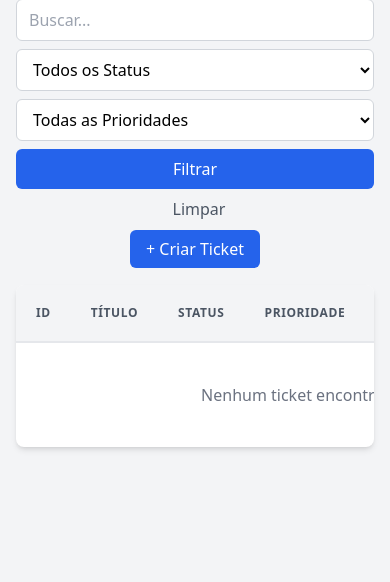
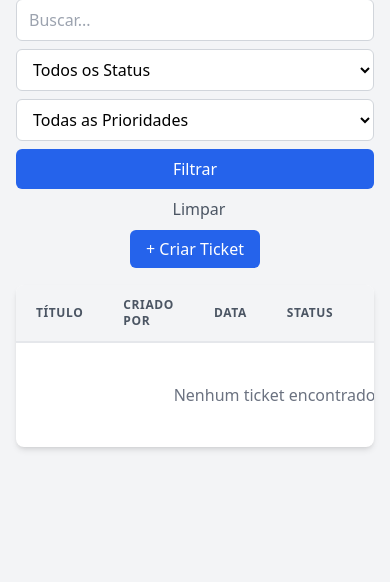
Before and after one commit to gabrielgasperig/projeto_integrador, a Django app: page / in a window 390 px wide. Shown: the part 145-727 px from the top of the page. Run offline with Django 5.2, Linux system fonts and the light colour scheme; the visitor is signed in with stand-in values (Sample User, id 1); data that the repository does not hold is empty; some libraries are stand-ins or nearby versions.

Commit message:
adjusting the service queue table

```diff
--- a/base_templates/global/partials/_pagination.html
+++ b/base_templates/global/partials/_pagination.html
@@ -1,5 +1,5 @@
 {% if page_obj.paginator.num_pages > 1 %}
-<nav aria-label="Paginação de Tickets" class="flex items-center justify-between border-t border-gray-200 bg-white px-4 py-3 sm:px-6 mt-6 rounded-b-lg">
+<nav aria-label="Paginação de Tickets" class="flex items-center justify-between border-t border-gray-200 bg-white px-4 py-3 sm:px-6 mt-6 rounded-lg">
     <div class="flex flex-1 justify-start">
         {% if page_obj.has_previous %}
             <a href="?page={{ page_obj.previous_page_number }}{% if request.GET.q %}&q={{ request.GET.q }}{% endif %}{% if request.GET.status %}&status={{ request.GET.status }}{% endif %}{% if request.GET.priority %}&priority={{ request.GET.priority }}{% endif %}" class="relative inline-flex items-center rounded-md border border-gray-300 bg-white px-4 py-2 text-sm font-medium text-gray-700 hover:bg-gray-50">
@@ -13,11 +13,11 @@
             <nav class="isolate inline-flex -space-x-px rounded-md shadow-sm" aria-label="Pagination">
                 {% for i in page_obj.paginator.page_range %}
                     {% if i == page_obj.number %}
-                        <a href="#" aria-current="page" class="relative z-10 inline-flex items-center bg-blue-600 px-4 py-2 text-sm font-semibold text-white focus:z-20">
+                        <a href="#" aria-current="page" class="relative ml-3 inline-flex items-center rounded-md border border-gray-300 bg-white px-4 py-2 text-sm font-medium text-gray-700 hover:bg-gray-50">
                             {{ i }}
                         </a>
                     {% elif i > page_obj.number|add:'-3' and i < page_obj.number|add:'3' %}
-                        <a href="?page={{ i }}{% if request.GET.q %}&q={{ request.GET.q }}{% endif %}{% if request.GET.status %}&status={{ request.GET.status }}{% endif %}{% if request.GET.priority %}&priority={{ request.GET.priority }}{% endif %}" class="relative inline-flex items-center px-4 py-2 text-sm font-semibold text-gray-900 ring-1 ring-inset ring-gray-300 hover:bg-gray-50 focus:z-20">
+                        <a href="?page={{ i }}{% if request.GET.q %}&q={{ request.GET.q }}{% endif %}{% if request.GET.status %}&status={{ request.GET.status }}{% endif %}{% if request.GET.priority %}&priority={{ request.GET.priority }}{% endif %}" class="relative ml-3 inline-flex items-center rounded-md border border-gray-300 bg-white px-4 py-2 text-sm font-medium text-gray-700 hover:bg-gray-50">
                             {{ i }}
                         </a>
                     {% endif %}
--- a/ticket/models.py
+++ b/ticket/models.py
@@ -82,6 +82,7 @@ class TicketEvent(models.Model):
         ('COMENTÁRIO', 'Comentário'),
         ('EDIÇÃO', 'Edição'),
         ('STATUS', 'Mudança de Status'),
+        ('TRANSFERÊNCIA', 'Transferência'),
         ('CONCLUSÃO', 'Conclusão'),
         ('EXCLUSÃO', 'Exclusão'),
         ('AVALIAÇÃO', 'Avaliação'),
--- a/ticket/templates/ticket/index.html
+++ b/ticket/templates/ticket/index.html
@@ -44,22 +44,22 @@
             <table class="min-w-full leading-normal">
                 <thead>
                     <tr>
-                        <th class="px-5 py-3 border-b-2 border-gray-200 bg-gray-100 text-left text-xs font-semibold text-gray-600 uppercase tracking-wider">ID</th>
                         <th class="px-5 py-3 border-b-2 border-gray-200 bg-gray-100 text-left text-xs font-semibold text-gray-600 uppercase tracking-wider">Título</th>
+                        <th class="px-5 py-3 border-b-2 border-gray-200 bg-gray-100 text-left text-xs font-semibold text-gray-600 uppercase tracking-wider">Criado por</th>
+                        <th class="px-5 py-3 border-b-2 border-gray-200 bg-gray-100 text-left text-xs font-semibold text-gray-600 uppercase tracking-wider">Data</th>
                         <th class="px-5 py-3 border-b-2 border-gray-200 bg-gray-100 text-left text-xs font-semibold text-gray-600 uppercase tracking-wider">Status</th>
                         <th class="px-5 py-3 border-b-2 border-gray-200 bg-gray-100 text-left text-xs font-semibold text-gray-600 uppercase tracking-wider">Prioridade</th>
                         <th class="px-5 py-3 border-b-2 border-gray-200 bg-gray-100 text-left text-xs font-semibold text-gray-600 uppercase tracking-wider">SLA</th>
-                        <th class="px-5 py-3 border-b-2 border-gray-200 bg-gray-100 text-left text-xs font-semibold text-gray-600 uppercase tracking-wider">Criado por</th>
-                        <th class="px-5 py-3 border-b-2 border-gray-200 bg-gray-100 text-left text-xs font-semibold text-gray-600 uppercase tracking-wider">Data</th>
                     </tr>
                 </thead>
                 <tbody>
                     {% for ticket in page_obj %}
                         <tr class="hover:bg-gray-50">
-                            <td class="px-5 py-4 border-b border-gray-200 text-sm">{{ ticket.id }}</td>
                             <td class="px-5 py-4 border-b border-gray-200 text-sm">
                                 <a href="{% url 'ticket:ticket_detail' ticket.id %}" class="text-blue-600 hover:text-blue-900 font-semibold">{{ ticket.title }}</a>
                             </td>
+                            <td class="px-5 py-4 border-b border-gray-200 text-sm">{{ ticket.owner.first_name }} {{ ticket.owner.last_name }}</td>
+                            <td class="px-5 py-4 border-b border-gray-200 text-sm">{{ ticket.created_date|date:"d/m/Y H:i" }}</td>
                             <td class="px-5 py-4 border-b border-gray-200 text-sm">
                                 <span class="px-2 py-1 rounded-md text-xs font-medium
                                     {% if ticket.status == 'Aberto' %} bg-blue-100 text-blue-800 {% endif %}
@@ -87,8 +87,6 @@
                                     </span>
                                 {% endwith %}
                             </td>
-                            <td class="px-5 py-4 border-b border-gray-200 text-sm">{{ ticket.owner.first_name }} {{ ticket.owner.last_name }}</td>
-                            <td class="px-5 py-4 border-b border-gray-200 text-sm">{{ ticket.created_date|date:"d/m/Y H:i" }}</td>
                         </tr>
                     {% empty %}
                         <tr>
--- a/ticket/views.py
+++ b/ticket/views.py
@@ -276,7 +276,7 @@ def transfer_ticket(request, ticket_id):
             ticket.save()
 
             TicketEvent.objects.create(
-                ticket=ticket, user=request.user, event_type='STATUS',
+                ticket=ticket, user=request.user, event_type='TRANSFERÊNCIA',
                 description=f"Ticket transferido de {old_admin_name} para {new_admin.get_full_name()}."
             )
             messages.success(request, f'Ticket transferido para {new_admin.get_full_name()}.')
```
Also changed, not shown: ticket/migrations/0009_alter_ticketevent_event_type.py (added).
